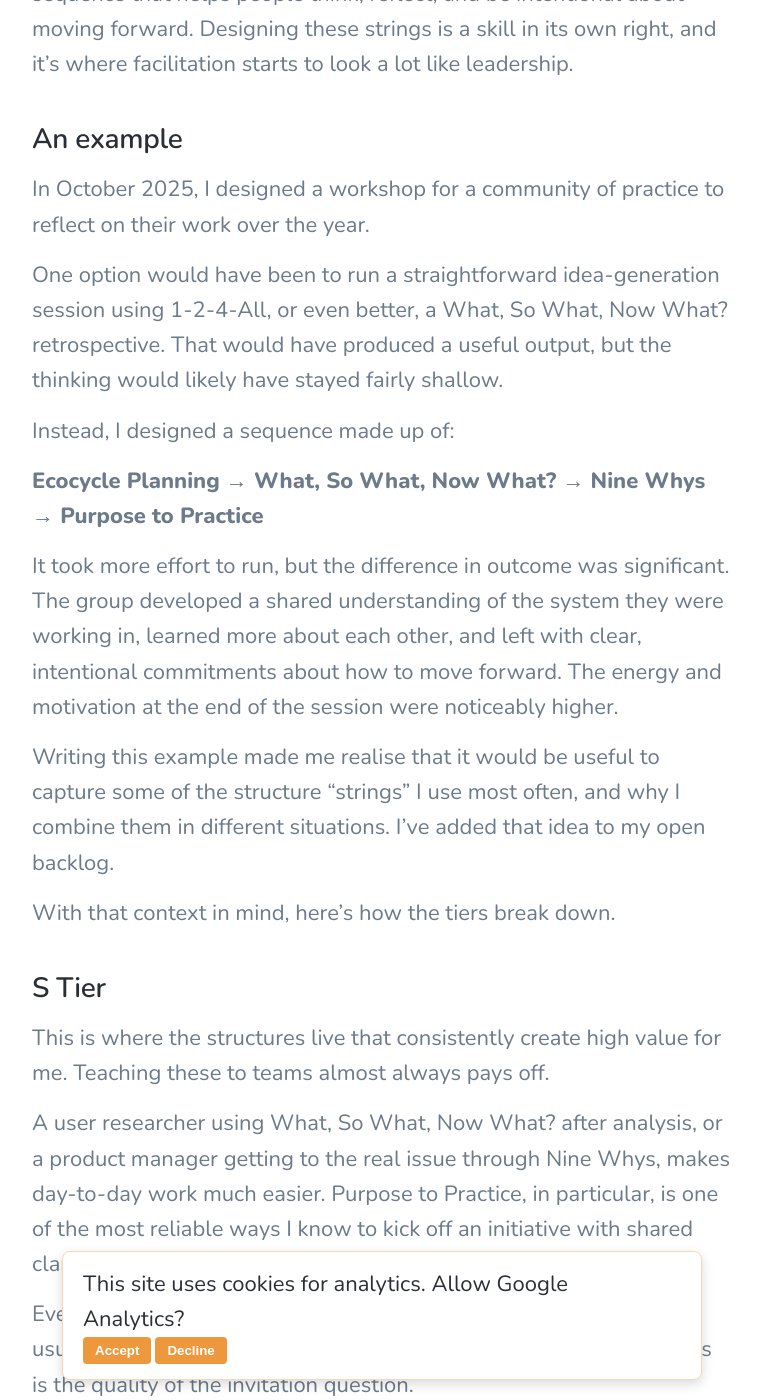
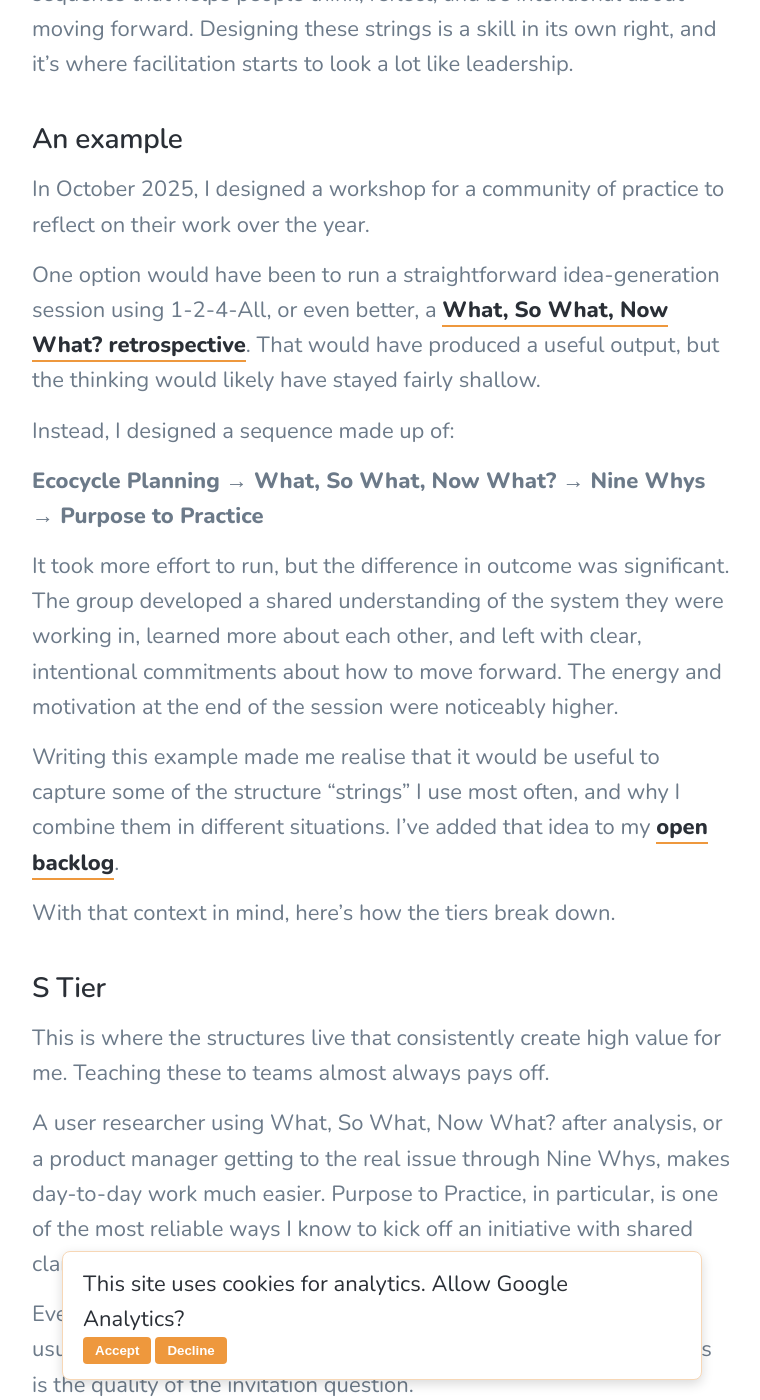
Before and after one commit to richblake/richblake.github.io, a Jekyll site: the page built from _posts/2026-01-14-liberating-structures-tier-list.md, in a window 1280 px wide and 1400 px high, scrolled down 5256 px. Shown: the whole window, without its empty margins (258-1018 px from the left). Built offline with Jekyll 4.4.1, drawn with Linux system fonts in a browser that asks for light colours; nearby versions of some CDN libraries; part of the change alters nothing that is shown.

```diff
--- a/_posts/2026-01-14-liberating-structures-tier-list.md
+++ b/_posts/2026-01-14-liberating-structures-tier-list.md
@@ -2,7 +2,7 @@
 layout: tier
 title: "Liberating Structures Tier List"
 description: "A reflection on how I think about Liberating Structures"
-date: 2026-01-15
+date: 2026-01-14
 tags: ["facilitation","liberating-structures"]
 excerpt: "A reflection of how I think about liberating structures as a toolkit of facilitation structures."
 published: true
@@ -199,7 +199,7 @@ The real value comes from how you combine structures together into a sequence th
 
 In October 2025, I designed a workshop for a community of practice to reflect on their work over the year.
 
-One option would have been to run a straightforward idea-generation session using 1-2-4-All, or even better, a What, So What, Now What? retrospective. That would have produced a useful output, but the thinking would likely have stayed fairly shallow.
+One option would have been to run a straightforward idea-generation session using 1-2-4-All, or even better, a [What, So What, Now What? retrospective](https://richblake.github.io/blog/what-so-what-now-what-retro). That would have produced a useful output, but the thinking would likely have stayed fairly shallow.
 
 Instead, I designed a sequence made up of:
 
@@ -207,7 +207,7 @@ Instead, I designed a sequence made up of:
 
 It took more effort to run, but the difference in outcome was significant. The group developed a shared understanding of the system they were working in, learned more about each other, and left with clear, intentional commitments about how to move forward. The energy and motivation at the end of the session were noticeably higher.
 
-Writing this example made me realise that it would be useful to capture some of the structure “strings” I use most often, and why I combine them in different situations. I’ve added that idea to my open backlog.
+Writing this example made me realise that it would be useful to capture some of the structure “strings” I use most often, and why I combine them in different situations. I’ve added that idea to my [open backlog](https://richblake.github.io/progress.html).
 
 With that context in mind, here’s how the tiers break down.
 
```
